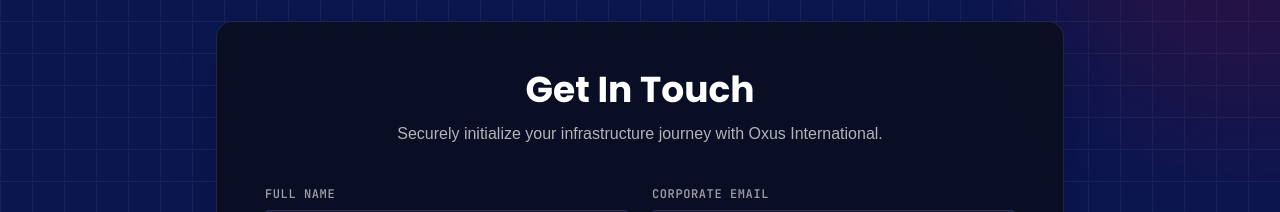
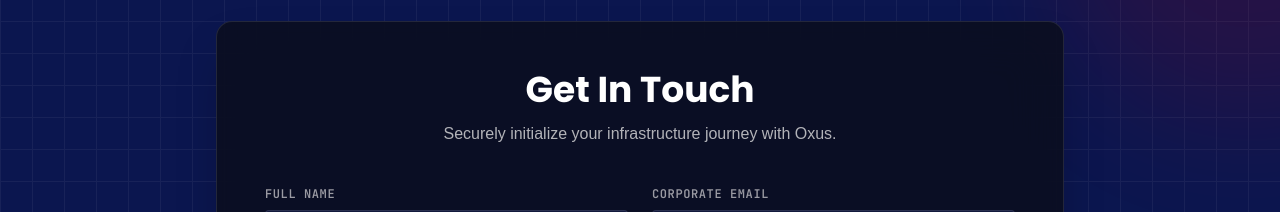
Before and after one commit to pravin-png/Oxus-Website, a React (Vite) app: page / in a window 1280 px wide. Shown: the part 4560-4772 px from the top of the page. Built offline with nearby package versions, Linux system fonts and the light colour scheme.

Commit message:
Update InquiryTerminal.tsx

```diff
--- a/src/components/InquiryTerminal.tsx
+++ b/src/components/InquiryTerminal.tsx
@@ -118,7 +118,7 @@
                     Get In Touch
                   </h3>
                   <p className="font-sans text-brand-bg/70 text-base">
-                    Securely initialize your infrastructure journey with Oxus International.
+                    Securely initialize your infrastructure journey with Oxus.
                   </p>
                 </div>
 
```
